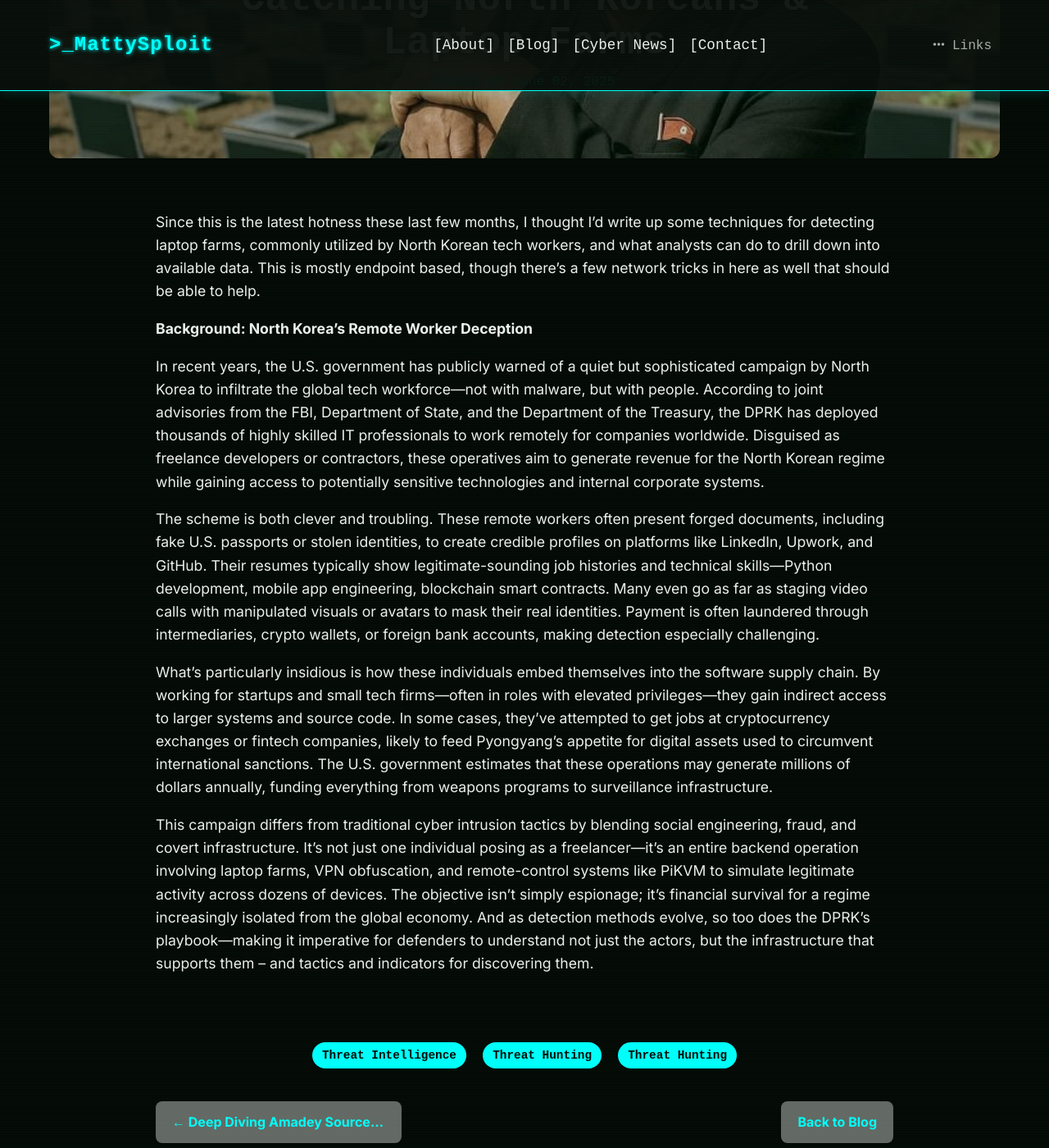
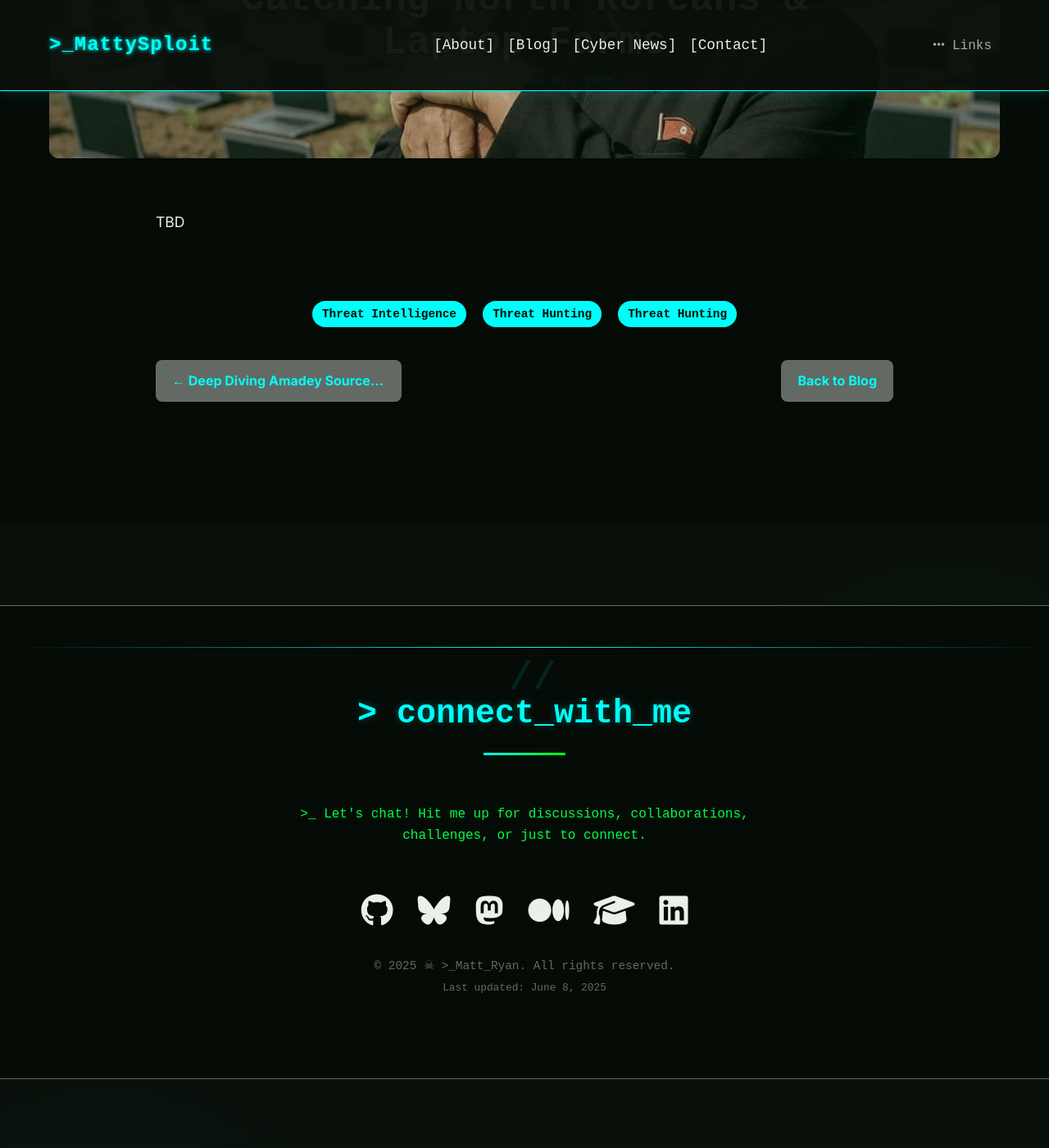
Before and after one commit to CTI-Buddy/cti-buddy.github.io, a Jekyll site: the page built from _posts/2025-06-02-laptopfarms.md, in a window 1280 px wide and 1400 px high, scrolled down 280 px. Shown: the whole window at 82% size. Built offline with Jekyll 4.4.1, drawn with Linux system fonts in a browser that asks for light colours; after the commit the page ends 1596 px from its top, so only the background shows below that.

Commit message:
Update 2025-06-02-laptopfarms.md

```diff
--- a/_posts/2025-06-02-laptopfarms.md
+++ b/_posts/2025-06-02-laptopfarms.md
@@ -7,14 +7,4 @@ image: /IMG/060225.jpg
 tags: [Threat Intelligence, Threat Hunting, Threat Hunting]
 ---
 
-Since this is the latest hotness these last few months, I thought I'd write up some techniques for detecting laptop farms, commonly utilized by North Korean tech workers, and what analysts can do to drill down into available data.  This is mostly endpoint based, though there's a few network tricks in here as well that should be able to help.
-
-**Background: North Korea’s Remote Worker Deception**
-
-In recent years, the U.S. government has publicly warned of a quiet but sophisticated campaign by North Korea to infiltrate the global tech workforce—not with malware, but with people. According to joint advisories from the FBI, Department of State, and the Department of the Treasury, the DPRK has deployed thousands of highly skilled IT professionals to work remotely for companies worldwide. Disguised as freelance developers or contractors, these operatives aim to generate revenue for the North Korean regime while gaining access to potentially sensitive technologies and internal corporate systems.
-
-The scheme is both clever and troubling. These remote workers often present forged documents, including fake U.S. passports or stolen identities, to create credible profiles on platforms like LinkedIn, Upwork, and GitHub. Their resumes typically show legitimate-sounding job histories and technical skills—Python development, mobile app engineering, blockchain smart contracts. Many even go as far as staging video calls with manipulated visuals or avatars to mask their real identities. Payment is often laundered through intermediaries, crypto wallets, or foreign bank accounts, making detection especially challenging.
-
-What's particularly insidious is how these individuals embed themselves into the software supply chain. By working for startups and small tech firms—often in roles with elevated privileges—they gain indirect access to larger systems and source code. In some cases, they've attempted to get jobs at cryptocurrency exchanges or fintech companies, likely to feed Pyongyang’s appetite for digital assets used to circumvent international sanctions. The U.S. government estimates that these operations may generate millions of dollars annually, funding everything from weapons programs to surveillance infrastructure.
-
-This campaign differs from traditional cyber intrusion tactics by blending social engineering, fraud, and covert infrastructure. It's not just one individual posing as a freelancer—it’s an entire backend operation involving laptop farms, VPN obfuscation, and remote-control systems like PiKVM to simulate legitimate activity across dozens of devices. The objective isn't simply espionage; it’s financial survival for a regime increasingly isolated from the global economy. And as detection methods evolve, so too does the DPRK’s playbook—making it imperative for defenders to understand not just the actors, but the infrastructure that supports them – and tactics and indicators for discovering them.
+TBD
```
